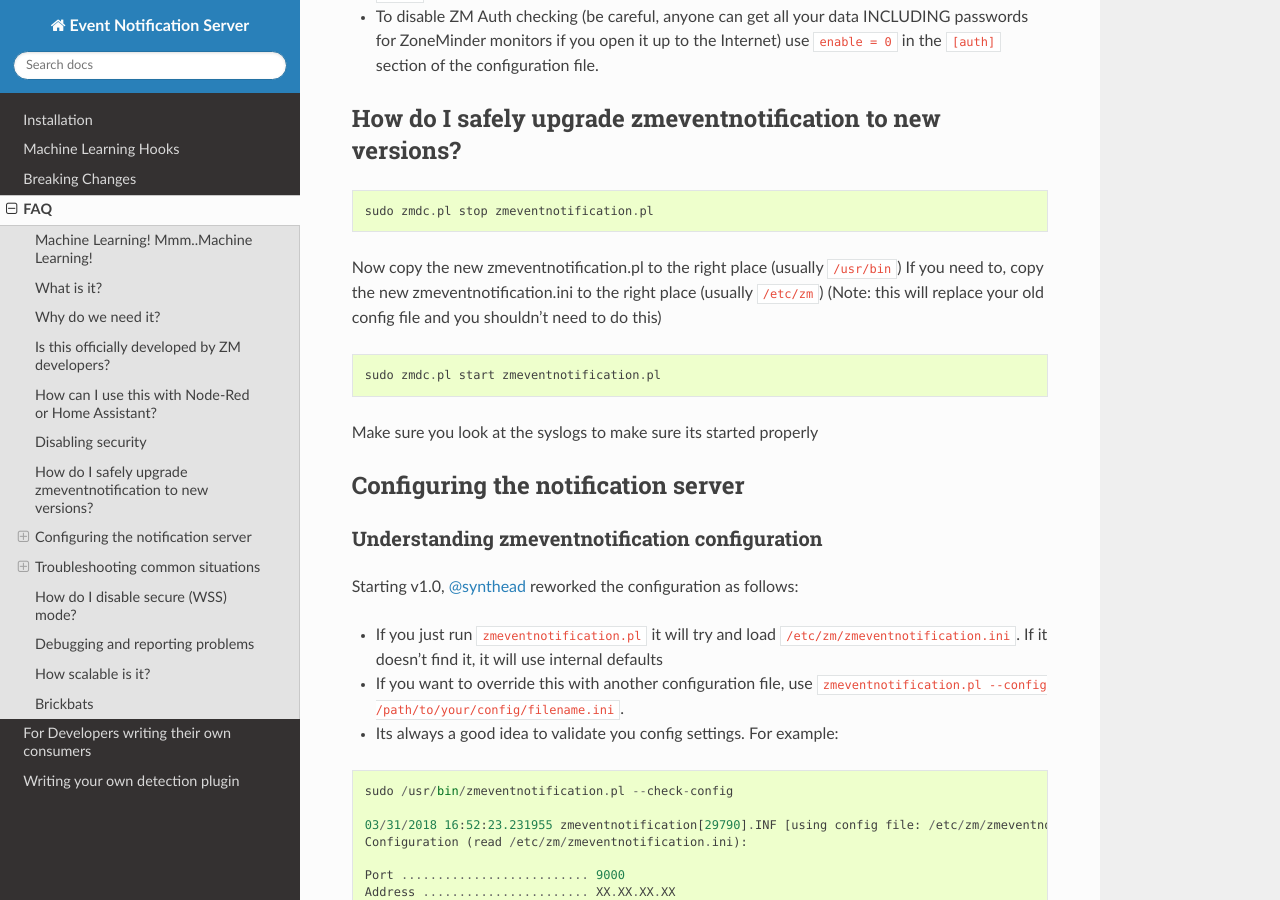
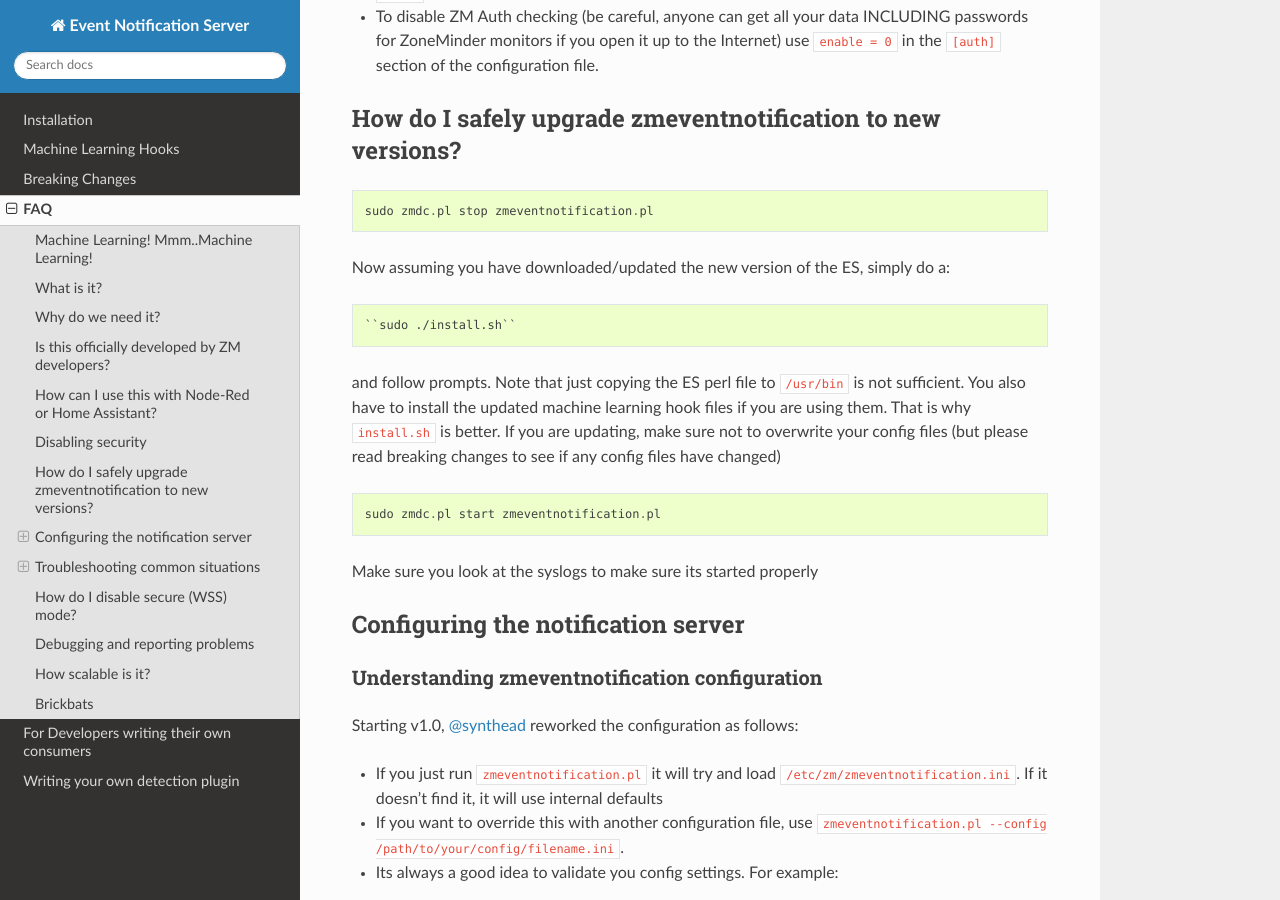
Before and after one commit to ZoneMinder/zmeventnotification, a Sphinx documentation site: the page built from docs/guides/faq.rst, in a window 1280 px wide and 900 px high, scrolled down 1861 px. Built offline with Sphinx 7.4.7 and the Read the Docs theme 2.0.0, drawn with Linux system fonts in a browser that asks for light colours.

Commit message:
how to update ES fixed

```diff
--- a/docs/guides/faq.rst
+++ b/docs/guides/faq.rst
@@ -96,10 +96,16 @@
 
     sudo zmdc.pl stop zmeventnotification.pl
 
-Now copy the new zmeventnotification.pl to the right place (usually
-``/usr/bin``) If you need to, copy the new zmeventnotification.ini to
-the right place (usually ``/etc/zm``) (Note: this will replace your old
-config file and you shouldn't need to do this)
+
+Now assuming you have downloaded/updated the new version of the ES, simply do a:
+
+::
+
+  ``sudo ./install.sh``
+
+
+and follow prompts. Note that just copying the ES perl file to ``/usr/bin`` is not sufficient. You also have to install the updated machine learning hook files if you are using them. That is why ``install.sh`` is better. If you are updating, make sure not to overwrite your config files (but please read breaking changes to see if any config files have changed)
+
 
 ::
 
```
